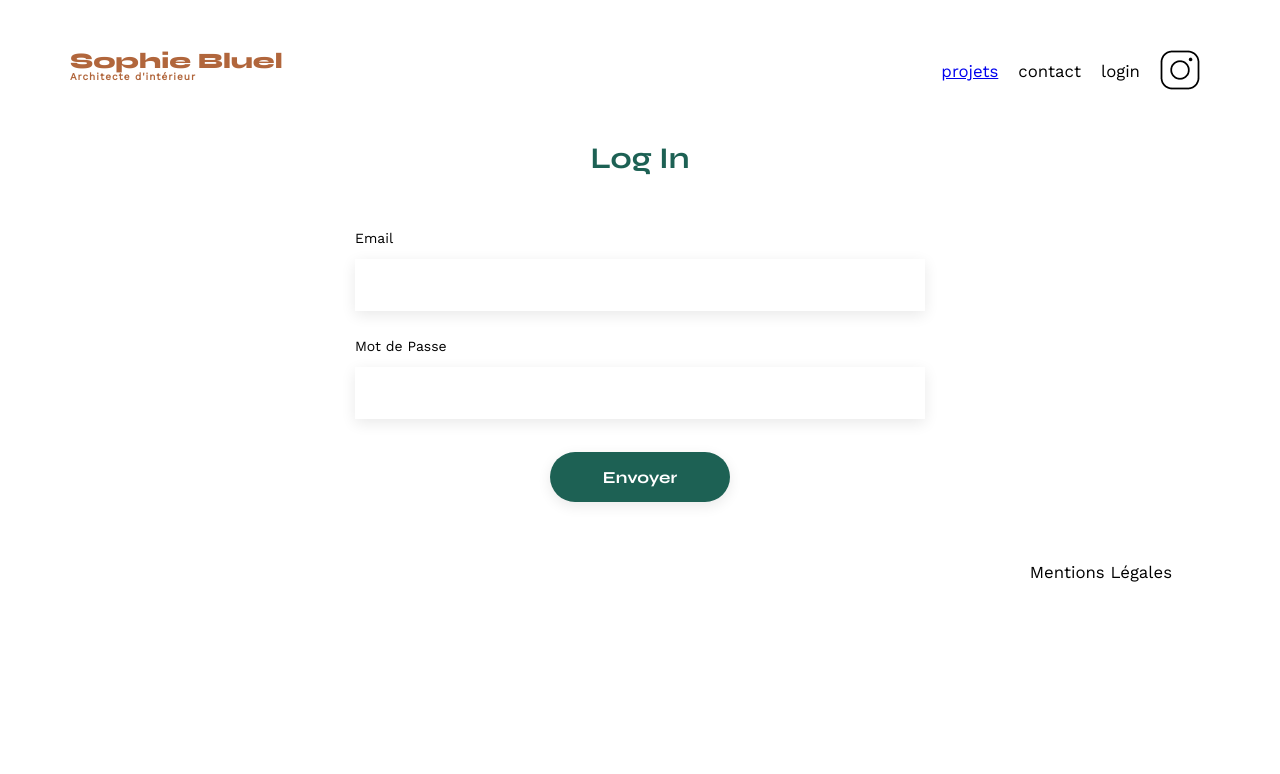
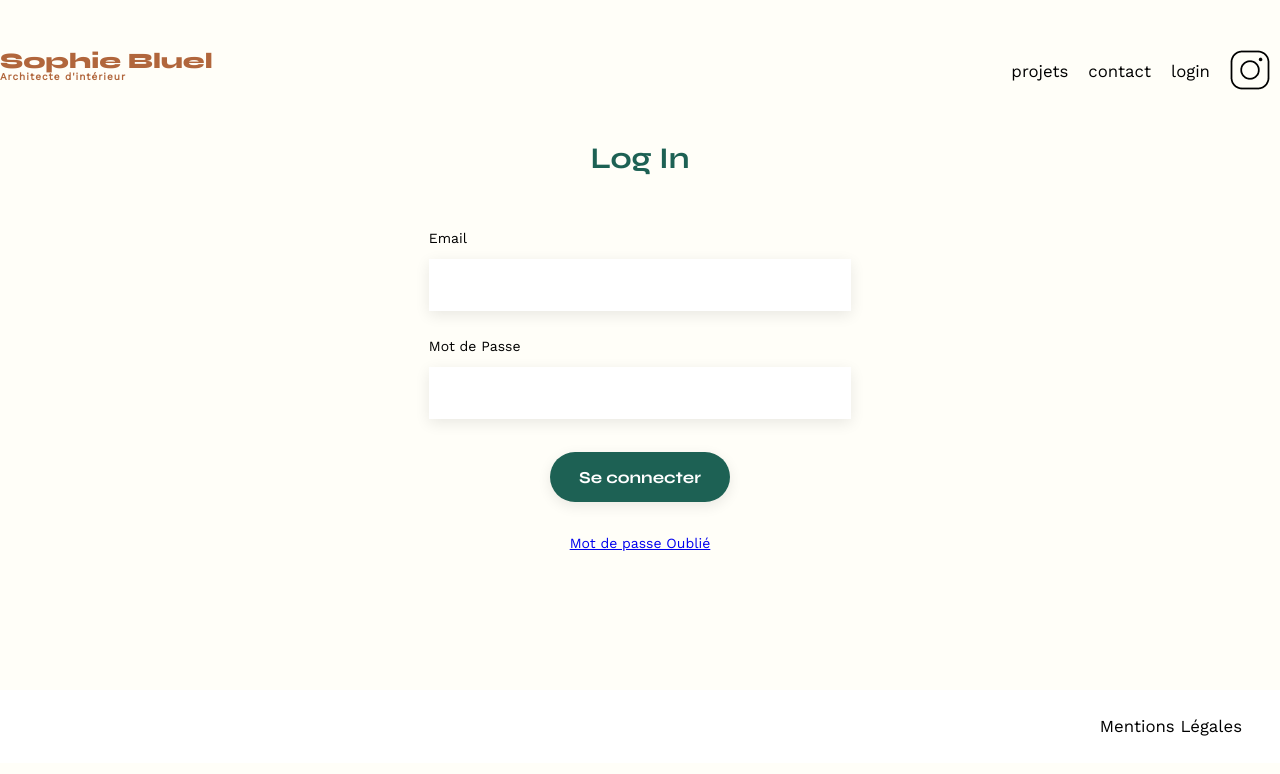
Before and after one commit to LilHbt/Sophie-Bluel, a plain HTML site: page Sophie/FrontEnd/login.html in a window 1280 px wide. Drawn offline with nearby package versions, Linux system fonts and the light colour scheme.

Commit message:
changement visuel pour mieux correspondre au figma

```diff
--- a/Sophie/FrontEnd/assets/style.css
+++ b/Sophie/FrontEnd/assets/style.css
@@ -129,10 +129,11 @@ table {
 }
 /** end reset css**/
 body {
-  max-width: 1140px;
-  margin: auto;
+  max-width: 1440px;
+  margin: 0 auto;
   font-family: "Work Sans";
   font-size: 14px;
+  background-color: #fffef8;
 }
 header {
   display: flex;
@@ -216,7 +217,7 @@ li:hover {
   width: 100%;
 }
 #contact {
-  width: 50%;
+  width: 33%;
   margin: auto;
 }
 #contact > * {
@@ -275,8 +276,19 @@ button {
   border-radius: 60px;
   border: solid 1px #1d6154;
 }
-footer nav ul {
+footer {
+  background-color: white;
   display: flex;
   justify-content: flex-end;
-  margin: 2em;
+  padding: 2em;
+  height: 100%;
+  margin-top: 10em;
 }
+header a {
+  color: inherit;
+  text-decoration: none;
+}
+form a {
+  display: flex;
+  justify-content: center;
+}
--- a/Sophie/FrontEnd/login.html
+++ b/Sophie/FrontEnd/login.html
@@ -19,7 +19,7 @@
       <nav>
         <ul>
           <a href="index.html#portfolio"><li>projets</li></a>
-          <li>contact</li>
+          <a href="index.html#contact"><li>contact</li></a>
           <li>login</li>
           <li>
             <a href="https://www.instagram.com" target="_blank"
@@ -37,7 +37,8 @@
           <input type="email" name="email" id="email" />
           <label for="password">Mot de Passe</label>
           <input type="password" name="password" id="password" />
-          <input type="submit" value="Envoyer" />
+          <input type="submit" value="Se connecter" />
+          <a href="#">Mot de passe Oublié</a>
         </form>
       </section>
     </main>
```
